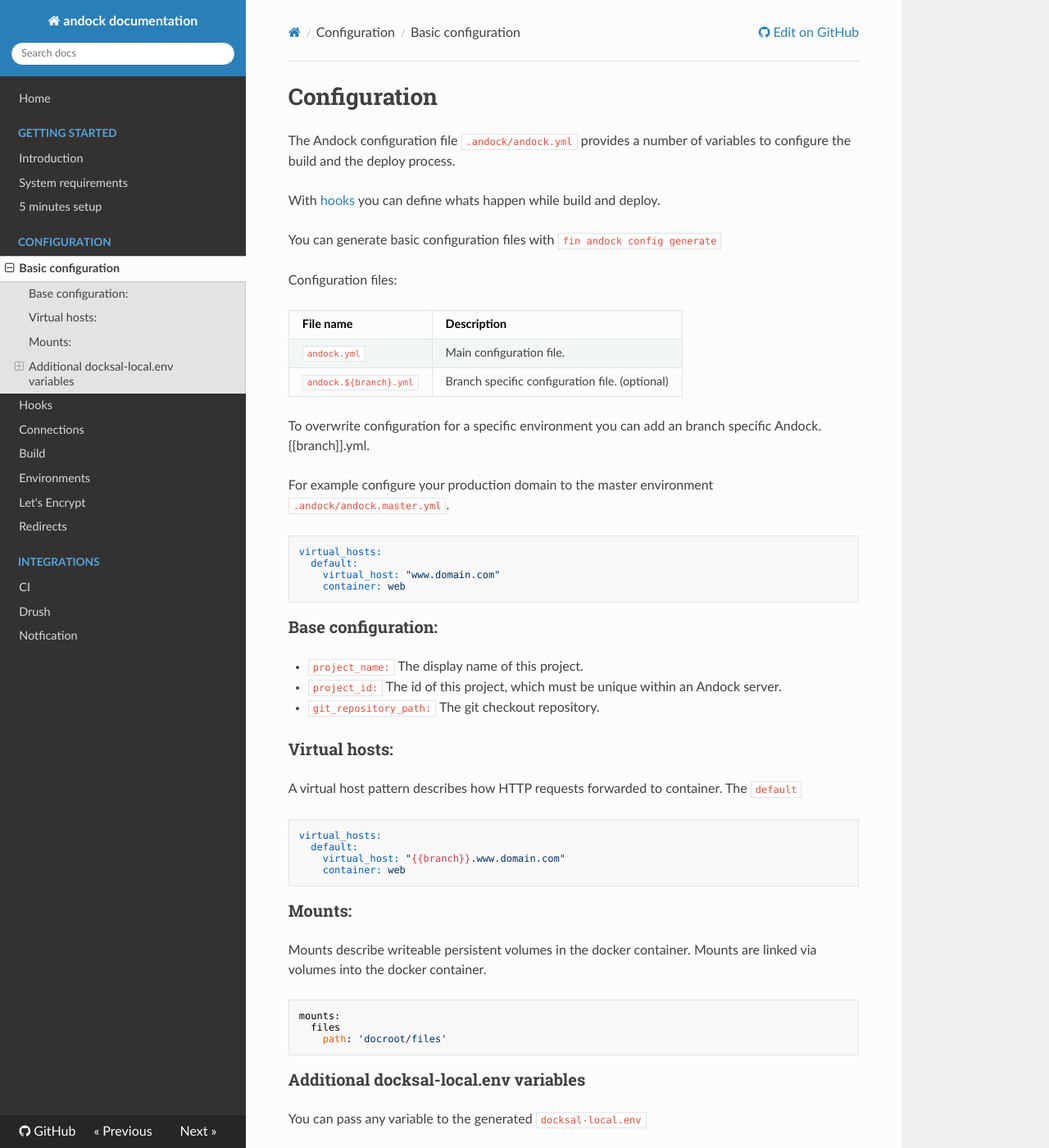
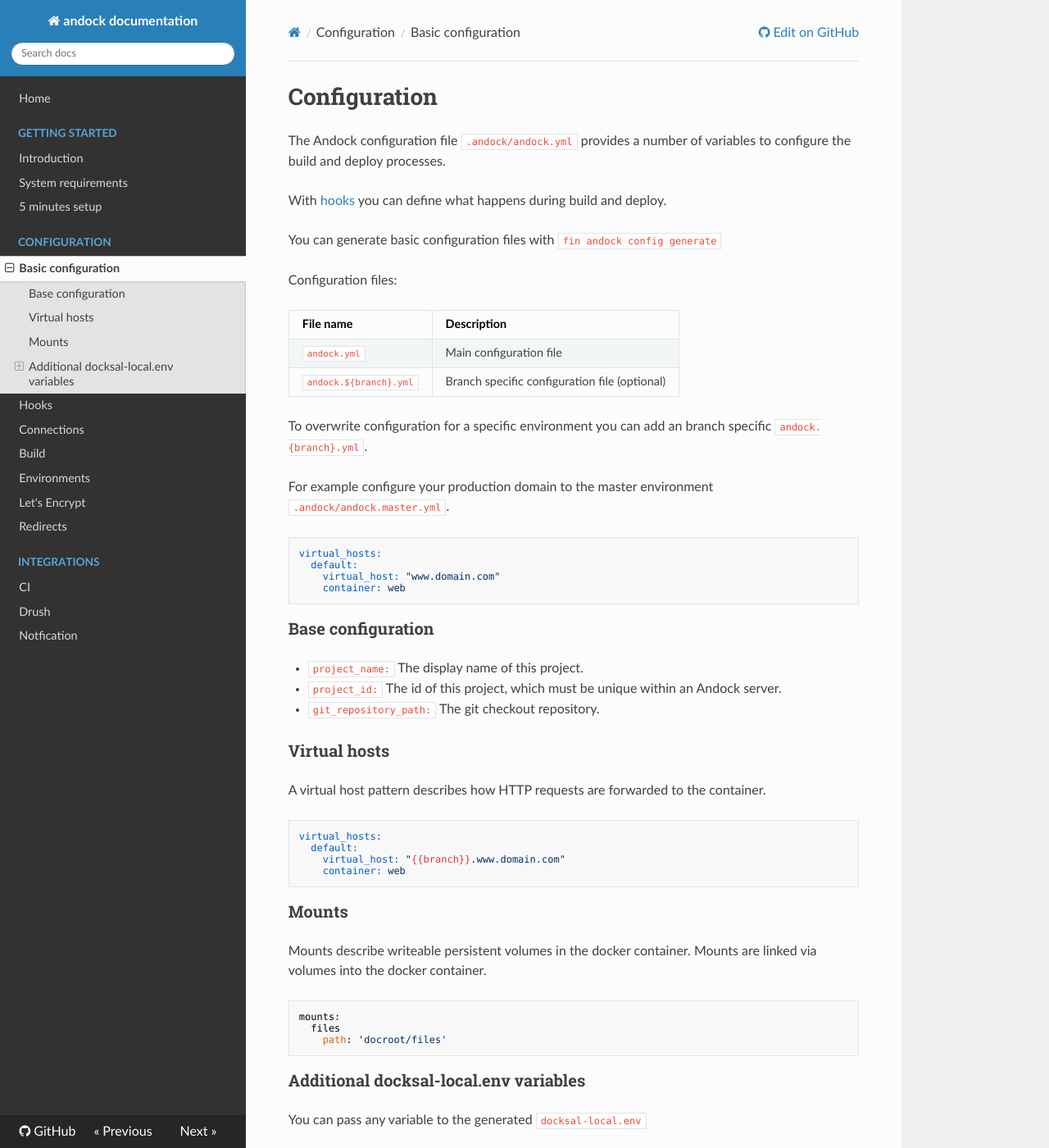
Before and after one commit to andock/andock, an MkDocs documentation site: the page built from docs/configuration/andock.md, in a window 1280 px wide and 1400 px high. Shown: the whole window at 82% size. Built offline with MkDocs 1.6.1, drawn with Linux system fonts in a browser that asks for light colours; nearby versions of some CDN libraries; old or Windows-style settings are respelled for this version of MkDocs.

Commit message:
docs / vagrant

````diff
--- a/docs/configuration/andock.md
+++ b/docs/configuration/andock.md
@@ -1,7 +1,7 @@
 # Configuration
-The Andock configuration file `.andock/andock.yml` provides a number of variables to configure the build and the deploy process.
+The Andock configuration file `.andock/andock.yml` provides a number of variables to configure the build and deploy processes.
 
-With [hooks](hooks.md) you can define whats happen while build and deploy.
+With [hooks](hooks.md) you can define what happens during build and deploy.
 
 You can generate basic configuration files with `fin andock config generate`
 
@@ -9,10 +9,10 @@
 
 | File name                  | Description |
 |----------------------------|:------------|
-| `andock.yml`            | Main configuration file.
-| `andock.${branch}.yml`            | Branch specific configuration file. (optional)
+| `andock.yml`            | Main configuration file
+| `andock.${branch}.yml`            | Branch specific configuration file (optional)
 
-To overwrite configuration for a specific environment you can add an branch specific Andock.{{branch]].yml.
+To overwrite configuration for a specific environment you can add an branch specific `andock.{branch}.yml`.
 
 For example configure your production domain to the master environment `.andock/andock.master.yml`.
 ```
@@ -22,14 +22,14 @@
     container: web
 ```
 
-### Base configuration:
+### Base configuration
  * ` project_name: ` The display name of this project.
  * ` project_id:` The id of this project, which must be unique within an Andock server.
  * ` git_repository_path:` The git checkout repository.
 
-### Virtual hosts:
-A virtual host pattern describes how HTTP requests forwarded to container.
-The `default`
+### Virtual hosts
+A virtual host pattern describes how HTTP requests are forwarded to the container.
+
 ```
 virtual_hosts:
   default:
@@ -37,7 +37,7 @@
     container: web
 ```
 
-### Mounts:
+### Mounts
 Mounts describe writeable persistent volumes in the docker container.
 Mounts are linked via volumes into the docker container.
 ```
@@ -49,7 +49,7 @@
 ### Additional docksal-local.env variables
 You can pass any variable to the generated `docksal-local.env`
 
-#### Samples:
+#### Samples
 ```
 docksal_env:
   DOCKSAL_STACK: acquia
````
Also changed, not shown: docs/configuration/build.md (+2 -2 lines), docs/getting-started/docksal.md (+1 -1 lines), docs/getting-started/introduction.md (+1 -1 lines), docs/index.md (+14 -14 lines), 11 other files.
